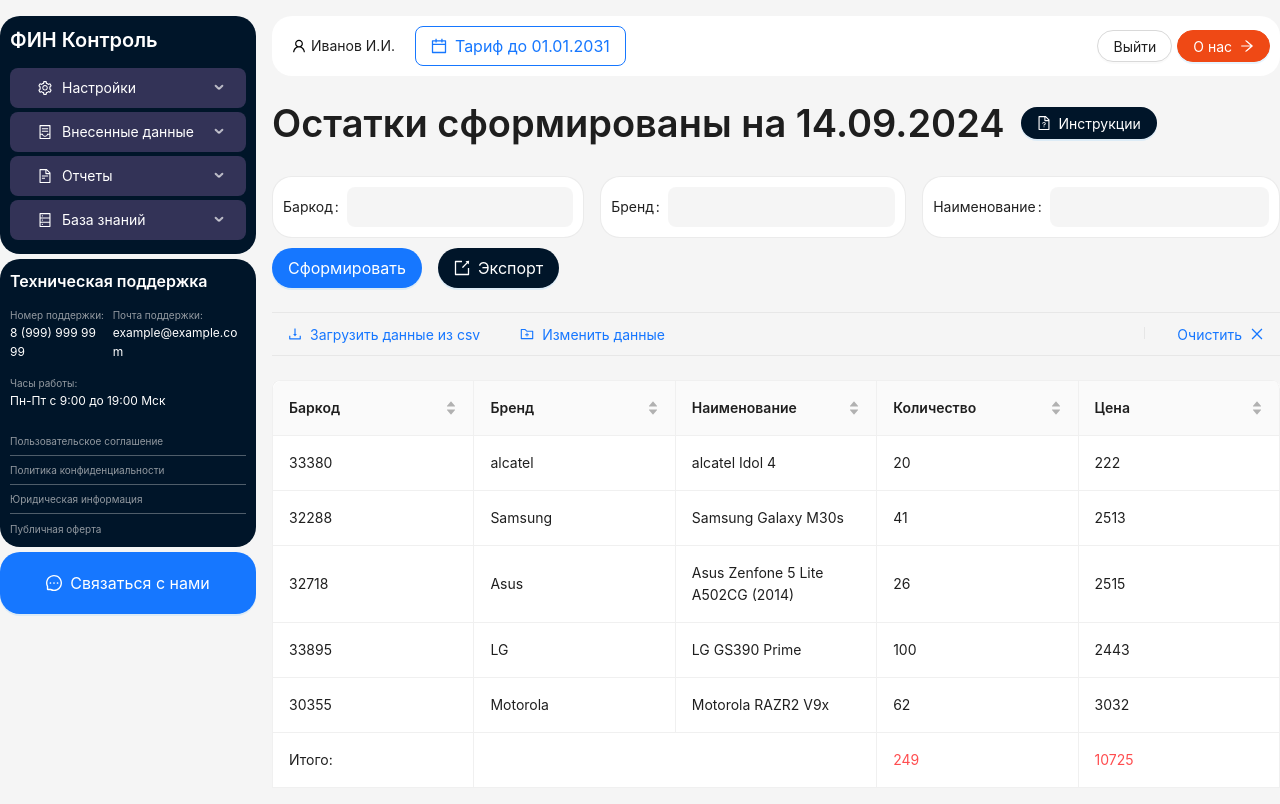
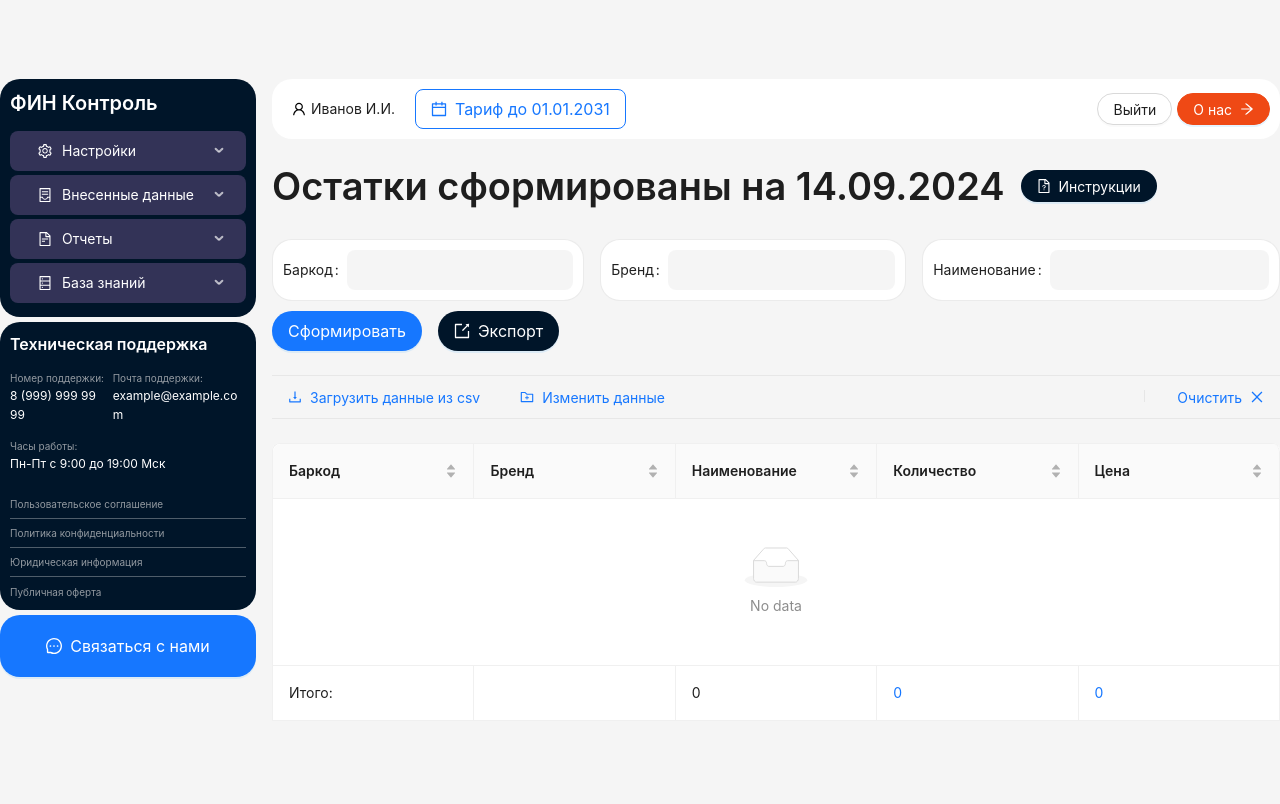
Before and after one commit to dariarus/table-PROFinance, a React (Vite) app: page / in a window 1280 px wide. Built offline with nearby package versions, Linux system fonts and the light colour scheme.

Commit message:
feature: загружать данные из json-файла в таблицу по нажатию на кнопку "Загрузить из csv". Имитировать загрузку данных с сервера с помощью таймера

```diff
--- a/src/components/app/app.tsx
+++ b/src/components/app/app.tsx
@@ -1,4 +1,4 @@
-import React, { FC } from 'react';
+import React, { FC, useCallback, useState } from 'react';
 import { Button, Layout } from 'antd';
 import { MessageOutlined } from '@ant-design/icons';
 
@@ -8,11 +8,44 @@
 import { FilterForm } from "../filter-form/filter-form";
 import { Heading } from "../heading/heading";
 import { DataOptionsBar } from "../data-options-bar/data-options-bar";
-import { DataTable } from "../table/table";
+import { DataTable } from "../data-table/data-table";
+import { Device } from '../../services/types';
+
+import devices from '../../vendor/DATA.json';
 
 const {Content, Sider} = Layout;
 
 export const App: FC = () => {
+  const [isLoading, setIsLoading] = useState<boolean>(false);
+  const [data, setData] = useState<Device[]>([]);
+  const [isError, setIsError] = useState<boolean>(false);
+  const [error, setError] = useState<{ message: string }>({message: ''})
+
+  const loadLocal = (): Promise<void> => {
+    return Promise.resolve(devices)
+      .then((res) => {
+        setData(res);
+        setIsLoading(false);
+      })
+      .catch((err) => {
+        console.log(err.message);
+        setIsError(true);
+        setError({message: err.message});
+        setIsLoading(false);
+      })
+  }
+
+  const onClickLoadData = useCallback(() => {
+    setIsLoading(true);
+    // Устанавливаю таймер для имитации загрузки ответа с сервера и отображения прелаудера
+    const fetchData = () => {
+      setTimeout(() => {
+        loadLocal();
+      }, 1000);
+    }
+    fetchData();
+  }, []);
+
   return (
     <Layout style={{}}>
       <Sider
@@ -31,8 +64,8 @@
         <Content style={{margin: '24px 0 0 16px'}}>
           <Heading/>
           <FilterForm/>
-          <DataOptionsBar/>
-          <DataTable/>
+          <DataOptionsBar onClickLoad={onClickLoadData}/>
+          <DataTable dataSource={data} isLoading={isLoading} isError={isError} errorMessage={error.message}/>
         </Content>
       </Layout>
     </Layout>
--- a/src/components/data-options-bar/data-options-bar.tsx
+++ b/src/components/data-options-bar/data-options-bar.tsx
@@ -4,13 +4,17 @@
 
 import styles from './data-work-bar.module.css';
 
-export const DataOptionsBar: FC = () => {
+type Props = {
+  onClickLoad: () => void;
+}
+
+export const DataOptionsBar: FC<Props> = ({onClickLoad}) => {
   return (
     <>
       <Divider className={styles.dividerTop}/>
       <Flex justify="space-between" align="center">
         <Flex align="center" gap="small">
-          <Button type="link" icon={<DownloadOutlined/>} className={styles.button}>Загрузить данные из csv</Button>
+          <Button type="link" icon={<DownloadOutlined/>} className={styles.button} onClick={onClickLoad}>Загрузить данные из csv</Button>
           <Button type="link" icon={<FolderAddOutlined/>} className={styles.button}>Изменить данные</Button>
         </Flex>
         <Flex align="center" gap="small">
--- a/src/components/table/table.module.css
+++ b/src/components/data-table/data-table.module.css
@@ -6,3 +6,7 @@
   font-size: 12px;
   color: #ff4d4f;
 }
+
+.summaryText {
+  color: #1677ff;
+}
--- a/src/components/table/table.tsx
+++ b/src/components/data-table/data-table.tsx
@@ -1,69 +1,29 @@
 import React, { ChangeEvent, FC, useCallback, useEffect, useState } from "react";
-import { Input, Table, type TableProps, Typography } from 'antd';
+import { Flex, Input, Table, type TableProps, Typography } from 'antd';
 
-import styles from './table.module.css';
+import styles from './data-table.module.css';
+import { Device } from "../../services/types";
 
-type Device = {
-  id: number;
-  barcode: number;
-  product_brand: string;
-  product_name: string;
-  product_quantity: number;
-  price: number;
+type Props = {
+  dataSource: Device[];
+  isLoading: boolean;
+  isError: boolean;
+  errorMessage: string;
 }
 
-export const DataTable: FC = () => {
-  const {Text} = Typography;
-
-  const dataSource: Device[] = [
-    {
-      id: 1,
-      barcode: 33380,
-      product_brand: "alcatel",
-      product_name: "alcatel Idol 4",
-      product_quantity: 20,
-      price: 222
-    },
-    {
-      id: 2,
-      barcode: 32288,
-      product_brand: "Samsung",
-      product_name: "Samsung Galaxy M30s",
-      product_quantity: 41,
-      price: 2513
-    },
-    {
-      id: 3,
-      barcode: 32718,
-      product_brand: "Asus",
-      product_name: "Asus Zenfone 5 Lite A502CG (2014)",
-      product_quantity: 26,
-      price: 2515
-    },
-    {
-      id: 4,
-      barcode: 33895,
-      product_brand: "LG",
-      product_name: "LG GS390 Prime",
-      product_quantity: 100,
-      price: 2443
-    },
-    {
-      id: 5,
-      barcode: 30355,
-      product_brand: "Motorola",
-      product_name: "Motorola RAZR2 V9x",
-      product_quantity: 62,
-      price: 3032
-    }]
-
-  const [data, setData] = useState(dataSource);
+export const DataTable: FC<Props> = ({dataSource, isLoading, isError, errorMessage}) => {
+  const [data, setData] = useState<Device[] | []>([]);
   const [rowKey, setRowKey] = useState<number | null>(null);
   const [columnKey, setColumnKey] = useState<string>('');
   const [editingCellValue, setEditingCellValue] = useState<Partial<Device>>({});
   const [totalQuantity, setTotalQuantity] = useState<number>(0);
   const [totalPrice, setTotalPrice] = useState<number>(0);
 
+  const {Text} = Typography;
+
+  useEffect(() => {
+    setData(dataSource)
+  }, [dataSource])
   const isEditing = (record: Device, key: string) => record.id === rowKey && key === columnKey;
 
   const edit = (record: Device, columnKey: string) => {
@@ -179,12 +139,19 @@
 
   return (
     <>
-      <Table
+      {
+        isError
+          ? <Flex justify="center" align="center">
+            <Text type="danger">{errorMessage}</Text>
+          </Flex>
+          : <Table
             columns={columns}
             dataSource={data}
             pagination={false}
             bordered
             sticky
+            loading={isLoading}
+            rowKey="barcode"
             summary={() => {
               return (
                 <Table.Summary fixed>
@@ -192,17 +159,21 @@
                     <Table.Summary.Cell index={0}>
                       <Text>Итого:</Text>
                     </Table.Summary.Cell>
-                <Table.Summary.Cell index={1} colSpan={2}/>
+                    <Table.Summary.Cell index={1}/>
+                    <Table.Summary.Cell index={2}>
+                      <Text>{data.length}</Text>
+                    </Table.Summary.Cell>
                     <Table.Summary.Cell index={3}>
-                  <Text type="danger">{totalQuantity}</Text>
+                      <Text className={styles.summaryText}>{totalQuantity}</Text>
                     </Table.Summary.Cell>
                     <Table.Summary.Cell index={4}>
-                  <Text type="danger">{totalPrice}</Text>
+                      <Text className={styles.summaryText}>{totalPrice}</Text>
                     </Table.Summary.Cell>
                   </Table.Summary.Row>
                 </Table.Summary>
               )
             }}/>
+      }
     </>
   );
 }
--- a/src/components/side-menu/side-menu.tsx
+++ b/src/components/side-menu/side-menu.tsx
@@ -72,10 +72,10 @@
     icon: <DatabaseOutlined/>,
     className: styles.menuItem,
     children: [
-      {key: '9', label: 'Option 9', className: styles.subMenuItem},
-      {key: '10', label: 'Option 10', className: styles.subMenuItem},
-      {key: '11', label: 'Option 11', className: styles.subMenuItem},
-      {key: '12', label: 'Option 12', className: styles.subMenuItem},
+      {key: '13', label: 'Option 13', className: styles.subMenuItem},
+      {key: '14', label: 'Option 14', className: styles.subMenuItem},
+      {key: '15', label: 'Option 15', className: styles.subMenuItem},
+      {key: '16', label: 'Option 16', className: styles.subMenuItem},
     ],
   },
 ];
--- /dev/null
+++ b/src/services/types.ts
@@ -0,0 +1,8 @@
+export type Device = {
+  id: number;
+  barcode: number;
+  product_brand: string;
+  product_name: string;
+  product_quantity: number;
+  price: number;
+}
```
Lines whose indentation alone changed are shown as unchanged.
